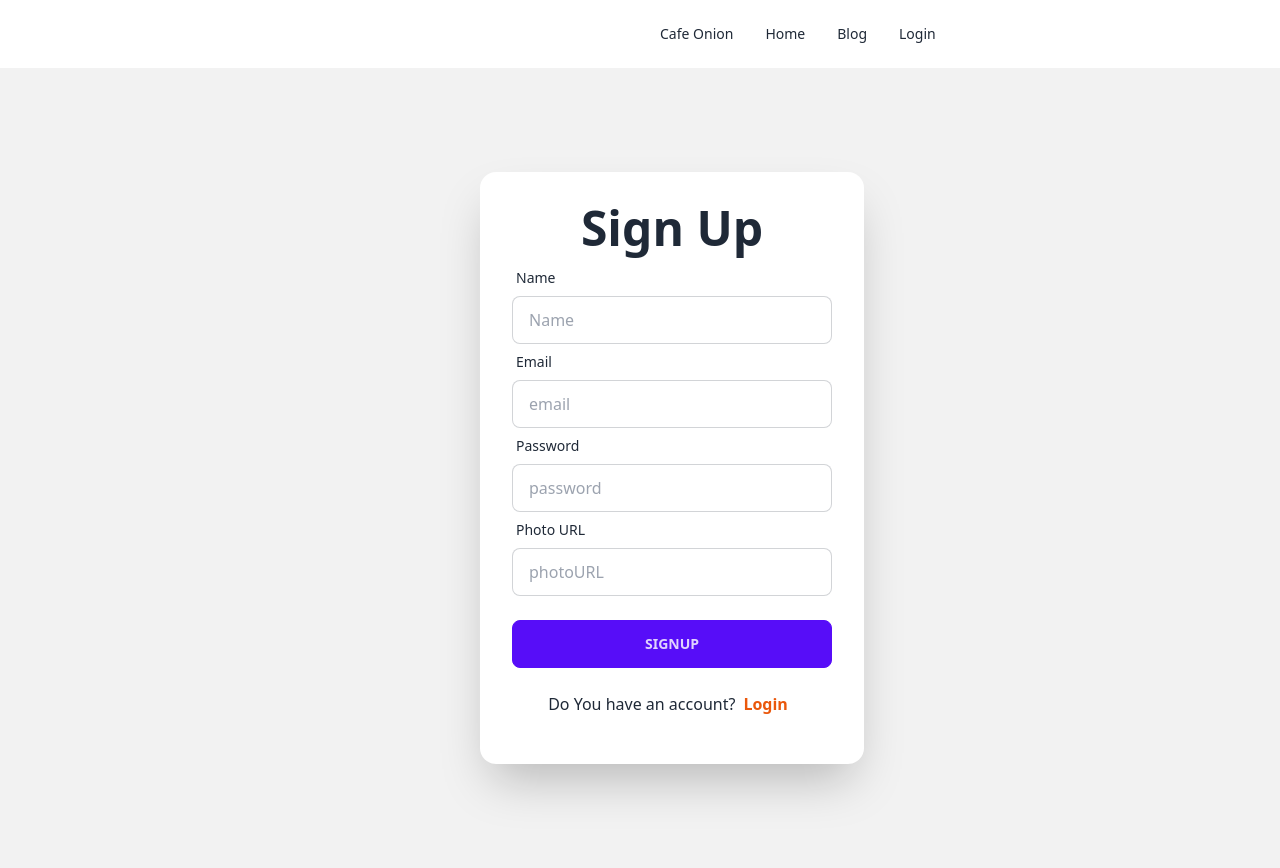
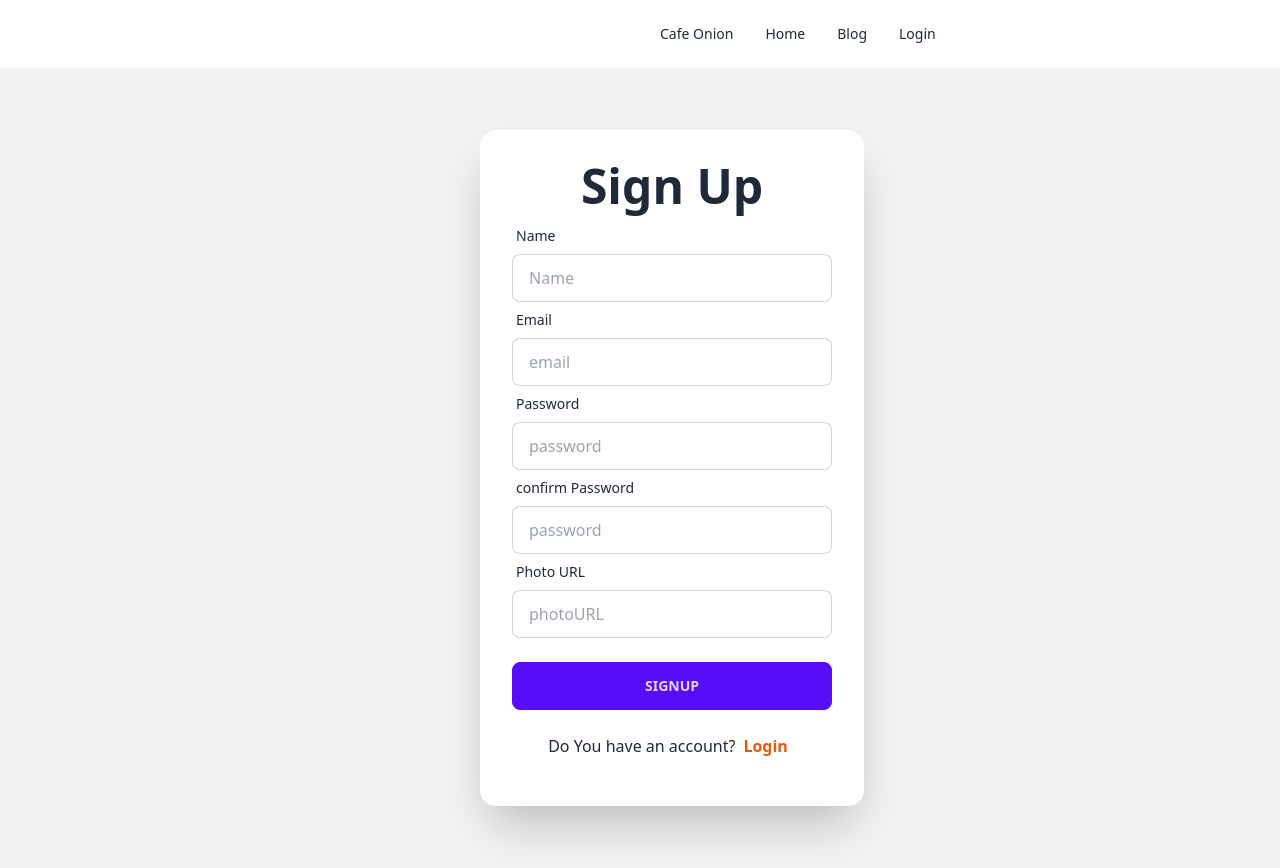
Before and after one commit to tanveer19/A10-cafe-onion-client, a React (Vite) app: page /signup in a window 1280 px wide. Built offline with nearby package versions, Linux system fonts and the light colour scheme; no server answers.

Commit message:
sign up woks

```diff
--- a/src/components/Login.jsx
+++ b/src/components/Login.jsx
@@ -72,6 +72,7 @@ const Login = () => {
                   </label>
                   <input
                     type="text"
+                    name="email"
                     placeholder="email"
                     className="input input-bordered"
                   />
@@ -82,6 +83,7 @@ const Login = () => {
                   </label>
                   <input
                     type="text"
+                    name="password"
                     placeholder="password"
                     className="input input-bordered"
                   />
--- a/src/components/SignUp.jsx
+++ b/src/components/SignUp.jsx
@@ -83,6 +83,17 @@ const SignUp = () => {
               </div>
               <div className="form-control">
                 <label className="label">
+                  <span className="label-text">confirm Password</span>
+                </label>
+                <input
+                  type="text"
+                  name="confirm"
+                  placeholder="password"
+                  className="input input-bordered"
+                />
+              </div>
+              <div className="form-control">
+                <label className="label">
                   <span className="label-text">Photo URL</span>
                 </label>
                 <input
--- a/src/firebase/firebase.config.js
+++ b/src/firebase/firebase.config.js
@@ -5,12 +5,12 @@ import { initializeApp } from "firebase/app";
 
 // Your web app's Firebase configuration
 const firebaseConfig = {
-  apiKey: "AIzaSyCAtdA_F3dfZHaWza4ylaGb4j7kFIrsedE",
-  authDomain: "a10-chef-recipe-hunter-8182f.firebaseapp.com",
-  projectId: "a10-chef-recipe-hunter-8182f",
-  storageBucket: "a10-chef-recipe-hunter-8182f.appspot.com",
-  messagingSenderId: "418694586922",
-  appId: "1:418694586922:web:9c3c61c478f246869b1953",
+  apiKey: import.meta.env.VITE_apiKey,
+  authDomain: import.meta.env.VITE_authDomain,
+  projectId: import.meta.env.VITE_projectId,
+  storageBucket: import.meta.env.VITE_storageBucket,
+  messagingSenderId: import.meta.env.VITE_messagingSenderId,
+  appId: import.meta.env.VITE_appId,
 };
 
 // Initialize Firebase
```
